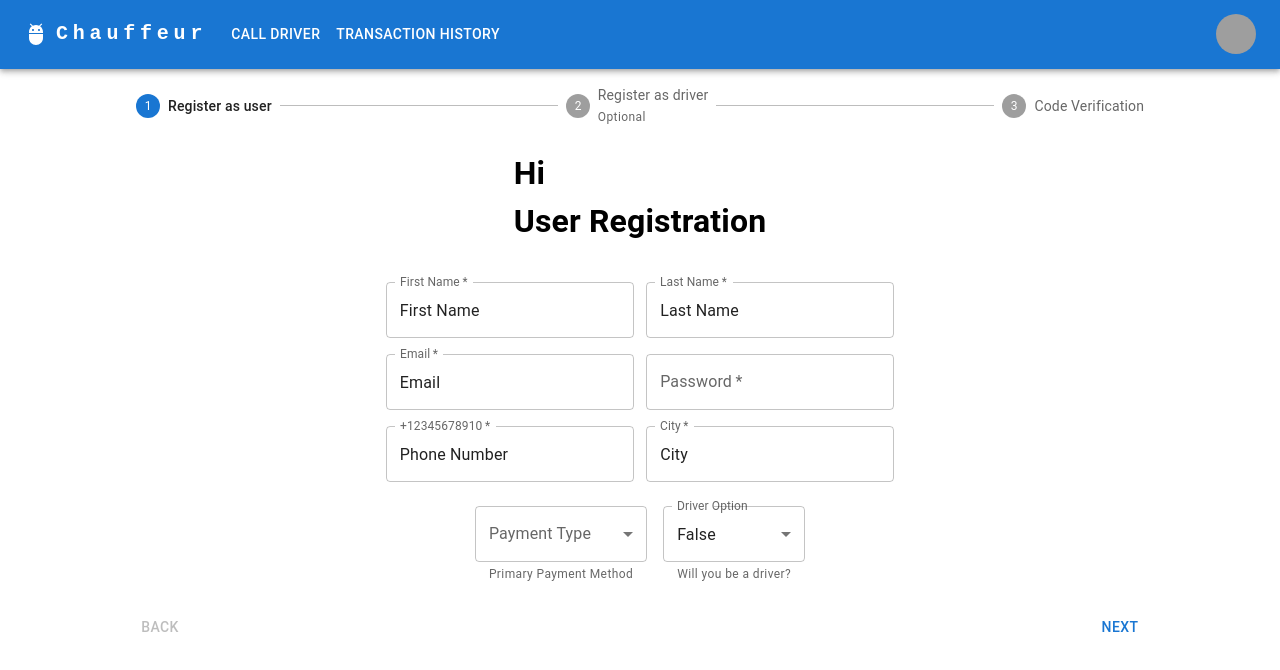
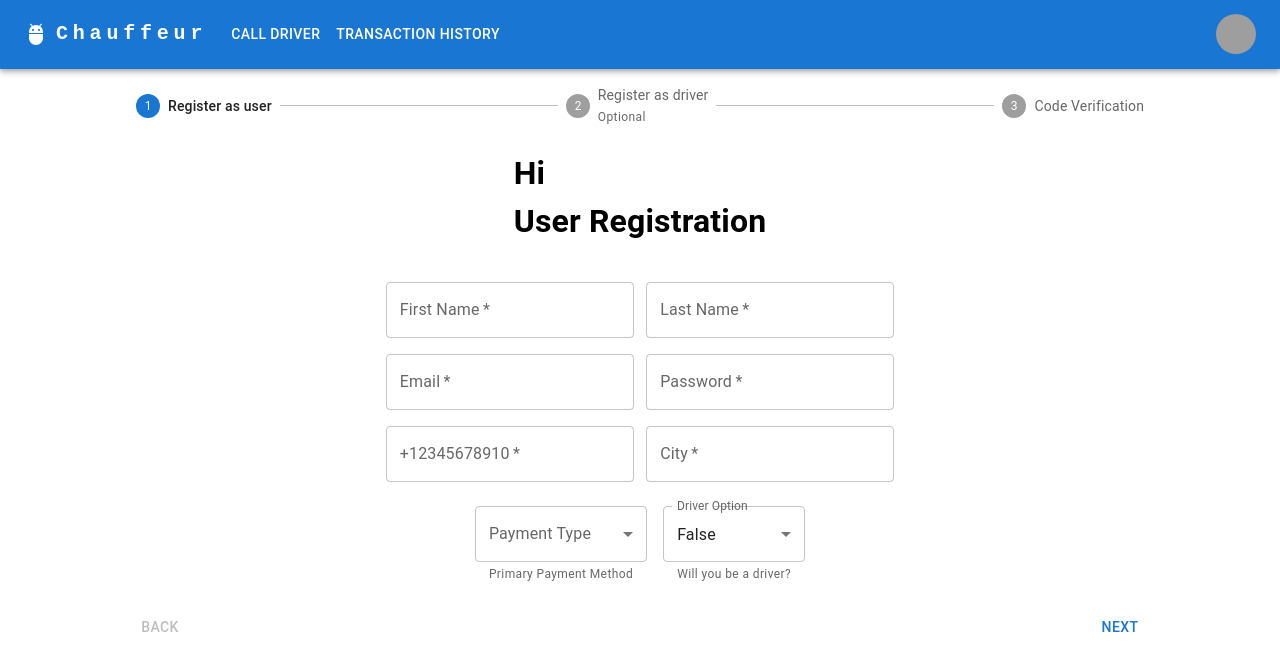
Before and after one commit to tackpablo/secret-project, a React (Create React App) app in the folder frontend/: page /register in a window 1280 px wide. Shown: the top 670 px of the page. Built offline with nearby package versions, Linux system fonts and the light colour scheme; grey boxes are pictures that could not be loaded.

Commit message:
change default value to placeholder

```diff
--- a/frontend/src/components/CodeVerificationPage/CodeVerificationPage.jsx
+++ b/frontend/src/components/CodeVerificationPage/CodeVerificationPage.jsx
@@ -29,7 +29,7 @@ const CodeVerificationPage = () => {
                     required
                     id="outlined-verify-required"
                     label="Verification Code"
-                    defaultValue="Code"
+                    placeholder="Code"
                     onChange={(e) => handleVerifyChange(e)}
                 />
             </div>
--- a/frontend/src/components/RegisterPage/DriverRegisterPage.jsx
+++ b/frontend/src/components/RegisterPage/DriverRegisterPage.jsx
@@ -51,7 +51,7 @@ const DriverRegisterPage = ({
                     required
                     id="outlined-background-required"
                     label="Background Check"
-                    defaultValue="Background Check"
+                    placeholder="Background Check"
                     onChange={(e) => handleBgCheckChange(e)}
                 />
                 &nbsp; &nbsp;
@@ -59,7 +59,7 @@ const DriverRegisterPage = ({
                     required
                     id="outlined-profile-required"
                     label="Profile Photo"
-                    defaultValue="Profile Photo"
+                    placeholder="Profile Photo"
                     onChange={(e) => handleProfilePicChange(e)}
                 />
             </div>
@@ -68,7 +68,7 @@ const DriverRegisterPage = ({
                     required
                     id="outlined-license-required"
                     label="Driver License"
-                    defaultValue="Driver License"
+                    placeholder="Driver License"
                     onChange={(e) => handleLicenseChange(e)}
                 />
                 &nbsp; &nbsp;
@@ -76,7 +76,7 @@ const DriverRegisterPage = ({
                     required
                     id="outlined-insurance-required"
                     label="Vehicle Insurance"
-                    defaultValue="Vehicle Insurance"
+                    placeholder="Vehicle Insurance"
                     onChange={(e) => handleInsuranceChange(e)}
                 />
             </div>
@@ -85,7 +85,7 @@ const DriverRegisterPage = ({
                     required
                     id="outlined-registration-required"
                     label="Vehicle Registration"
-                    defaultValue="Vehicle Registration"
+                    placeholder="Vehicle Registration"
                     onChange={(e) => handleRegistrationChange(e)}
                 />
             </div>
--- a/frontend/src/components/RegisterPage/UserRegisterPage.jsx
+++ b/frontend/src/components/RegisterPage/UserRegisterPage.jsx
@@ -78,7 +78,7 @@ const UserRegisterPage = ({ userRegisterValues, setUserRegisterValues }) => {
                     required
                     id="outlined-first-required"
                     label="First Name"
-                    defaultValue="First Name"
+                    placeholder="First Name"
                     onChange={(e) => handleFirstNameChange(e)}
                 />
                 &nbsp; &nbsp;
@@ -86,7 +86,7 @@ const UserRegisterPage = ({ userRegisterValues, setUserRegisterValues }) => {
                     required
                     id="outlined-last-required"
                     label="Last Name"
-                    defaultValue="Last Name"
+                    placeholder="Last Name"
                     onChange={(e) => handleLastNameChange(e)}
                 />
             </div>
@@ -95,7 +95,7 @@ const UserRegisterPage = ({ userRegisterValues, setUserRegisterValues }) => {
                     required
                     id="outlined-email-required"
                     label="Email"
-                    defaultValue="Email"
+                    placeholder="Email"
                     onChange={(e) => handleEmailChange(e)}
                 />
                 &nbsp; &nbsp;
@@ -112,7 +112,7 @@ const UserRegisterPage = ({ userRegisterValues, setUserRegisterValues }) => {
                     required
                     id="outlined-phone-required"
                     label="+12345678910"
-                    defaultValue="Phone Number"
+                    placeholder="Phone Number"
                     onChange={(e) => handlePhoneChange(e)}
                 />
                 &nbsp; &nbsp;
@@ -120,7 +120,7 @@ const UserRegisterPage = ({ userRegisterValues, setUserRegisterValues }) => {
                     required
                     id="outlined-city-required"
                     label="City"
-                    defaultValue="City"
+                    placeholder="City"
                     onChange={(e) => handleCityChange(e)}
                 />
             </div>
--- a/frontend/src/components/Stepper/Stepper.jsx
+++ b/frontend/src/components/Stepper/Stepper.jsx
@@ -13,9 +13,9 @@ import { authContext } from "../../Providers/AuthProvider";
 import { useNavigate } from "react-router-dom";
 
 export default function HorizontalLinearStepper() {
-    const { registerHandler } = React.useContext(authContext);
     const [activeStep, setActiveStep] = React.useState(0);
     const [skipped, setSkipped] = React.useState(new Set());
+    const { registerHandler } = React.useContext(authContext);
     const navigate = useNavigate();
 
     const defaultUserRegisterObj = {
@@ -191,23 +191,22 @@ export default function HorizontalLinearStepper() {
                             )}
 
                             <Button onClick={handleNext}>
-                                {activeStep === steps.length - 1 ? (
-                                    <Button
-                                        role="link"
-                                        variant="outlined"
-                                        onClick={() => {
-                                            registerHandler(
-                                                userRegisterValues,
-                                                driverRegisterValues
-                                            );
-                                            navigate("/call");
-                                        }}
-                                    >
-                                        Register
-                                    </Button>
-                                ) : (
-                                    "Next"
-                                )}
+                                {activeStep === steps.length - 1
+                                    ? "Finish"
+                                    : // <Button
+                                      //     role="link"
+                                      //     variant="outlined"
+                                      //     onClick={() => {
+                                      //         registerHandler(
+                                      //             userRegisterValues,
+                                      //             driverRegisterValues
+                                      //         );
+                                      //         navigate("/call");
+                                      //     }}
+                                      // >
+                                      //     Register
+                                      // </Button>
+                                      "Next"}
                             </Button>
                         </Box>
                     </React.Fragment>
```
